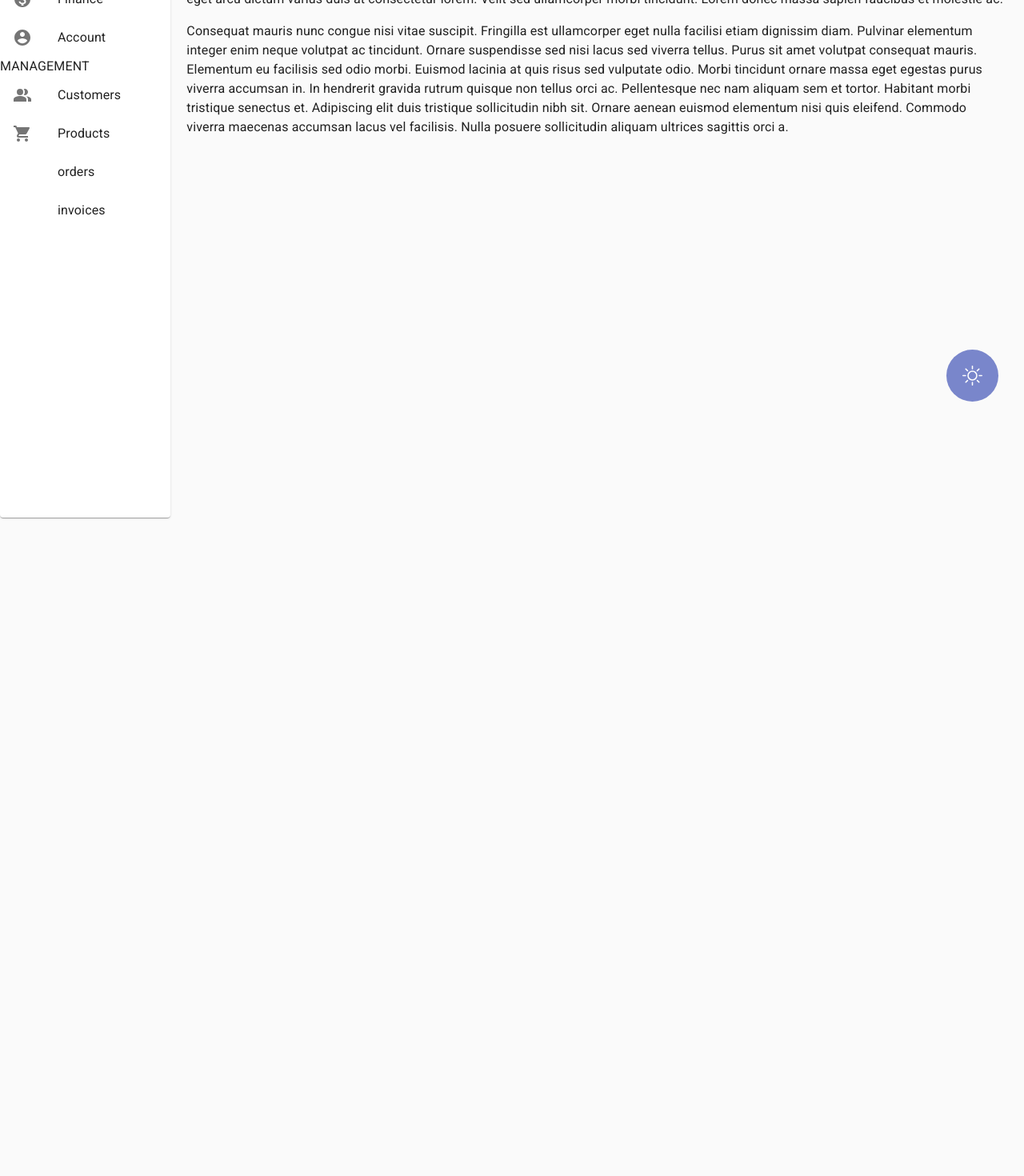
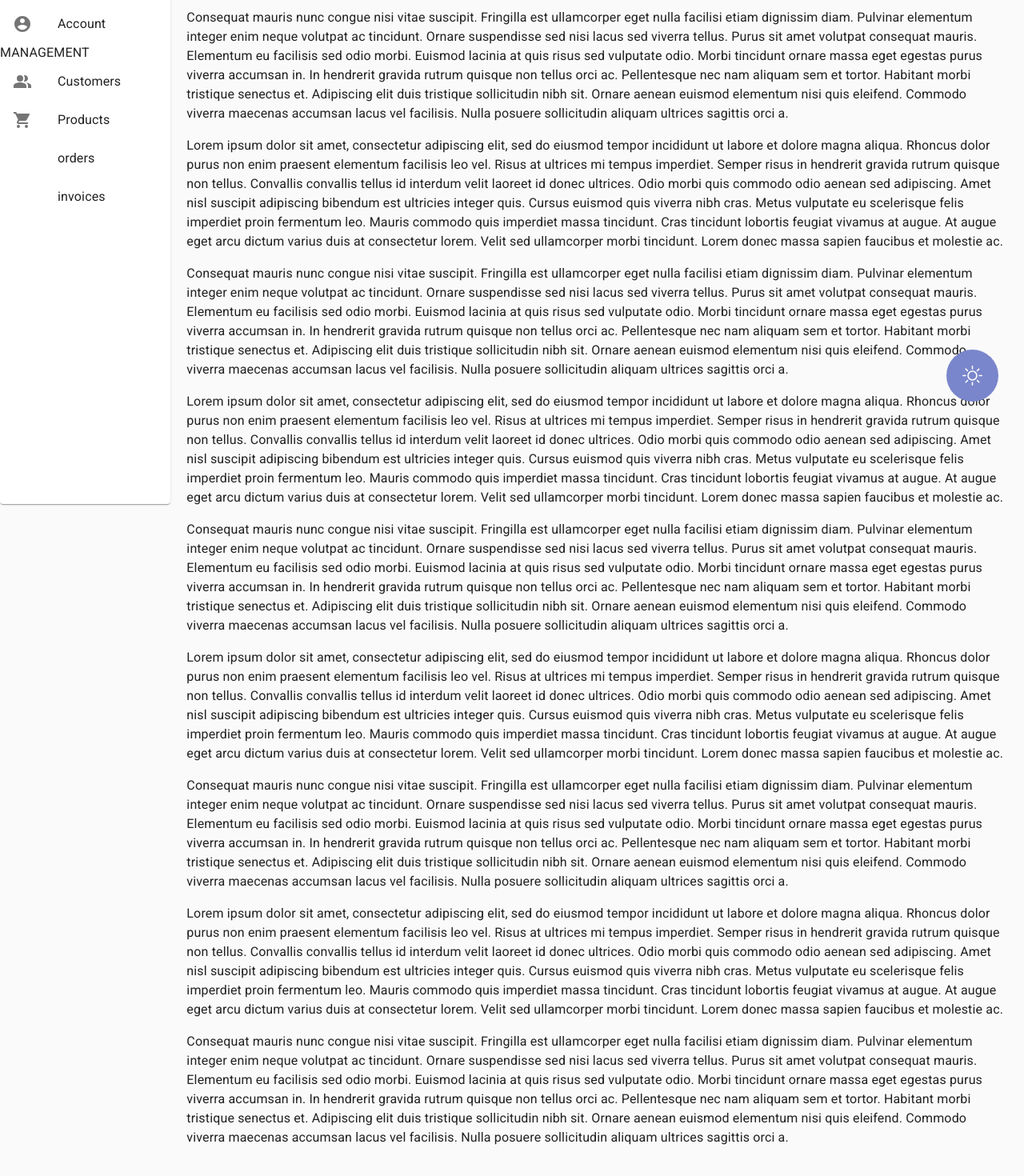
Before and after one commit to BisiDavi/dashboard, a Next.js app: page / in a window 1280 px wide. Shown: the part 250-1720 px from the top of the page at 80% size. Before the commit the page ends 800 px from the top, so only its background shows below. Built offline with nearby package versions, Linux system fonts and the light colour scheme.

Commit message:
styles updated

```diff
--- a/components/Sidebar.tsx
+++ b/components/Sidebar.tsx
@@ -37,9 +37,6 @@
     <Paper className={classes.sidebar}>
       <div
         className={classes.list}
-        role="presentation"
-        onClick={toggleDrawer}
-        onKeyDown={toggleDrawer}
       >
         <List>
           {menus.map(({ category, menu }) => (
--- a/pages/index.tsx
+++ b/pages/index.tsx
@@ -32,6 +32,118 @@
         maecenas accumsan lacus vel facilisis. Nulla posuere sollicitudin
         aliquam ultrices sagittis orci a.
       </Typography>
+      <Typography paragraph>
+        Lorem ipsum dolor sit amet, consectetur adipiscing elit, sed do eiusmod
+        tempor incididunt ut labore et dolore magna aliqua. Rhoncus dolor purus
+        non enim praesent elementum facilisis leo vel. Risus at ultrices mi
+        tempus imperdiet. Semper risus in hendrerit gravida rutrum quisque non
+        tellus. Convallis convallis tellus id interdum velit laoreet id donec
+        ultrices. Odio morbi quis commodo odio aenean sed adipiscing. Amet nisl
+        suscipit adipiscing bibendum est ultricies integer quis. Cursus euismod
+        quis viverra nibh cras. Metus vulputate eu scelerisque felis imperdiet
+        proin fermentum leo. Mauris commodo quis imperdiet massa tincidunt. Cras
+        tincidunt lobortis feugiat vivamus at augue. At augue eget arcu dictum
+        varius duis at consectetur lorem. Velit sed ullamcorper morbi tincidunt.
+        Lorem donec massa sapien faucibus et molestie ac.
+      </Typography>
+      <Typography paragraph>
+        Consequat mauris nunc congue nisi vitae suscipit. Fringilla est
+        ullamcorper eget nulla facilisi etiam dignissim diam. Pulvinar elementum
+        integer enim neque volutpat ac tincidunt. Ornare suspendisse sed nisi
+        lacus sed viverra tellus. Purus sit amet volutpat consequat mauris.
+        Elementum eu facilisis sed odio morbi. Euismod lacinia at quis risus sed
+        vulputate odio. Morbi tincidunt ornare massa eget egestas purus viverra
+        accumsan in. In hendrerit gravida rutrum quisque non tellus orci ac.
+        Pellentesque nec nam aliquam sem et tortor. Habitant morbi tristique
+        senectus et. Adipiscing elit duis tristique sollicitudin nibh sit.
+        Ornare aenean euismod elementum nisi quis eleifend. Commodo viverra
+        maecenas accumsan lacus vel facilisis. Nulla posuere sollicitudin
+        aliquam ultrices sagittis orci a.
+      </Typography>
+      <Typography paragraph>
+        Lorem ipsum dolor sit amet, consectetur adipiscing elit, sed do eiusmod
+        tempor incididunt ut labore et dolore magna aliqua. Rhoncus dolor purus
+        non enim praesent elementum facilisis leo vel. Risus at ultrices mi
+        tempus imperdiet. Semper risus in hendrerit gravida rutrum quisque non
+        tellus. Convallis convallis tellus id interdum velit laoreet id donec
+        ultrices. Odio morbi quis commodo odio aenean sed adipiscing. Amet nisl
+        suscipit adipiscing bibendum est ultricies integer quis. Cursus euismod
+        quis viverra nibh cras. Metus vulputate eu scelerisque felis imperdiet
+        proin fermentum leo. Mauris commodo quis imperdiet massa tincidunt. Cras
+        tincidunt lobortis feugiat vivamus at augue. At augue eget arcu dictum
+        varius duis at consectetur lorem. Velit sed ullamcorper morbi tincidunt.
+        Lorem donec massa sapien faucibus et molestie ac.
+      </Typography>
+      <Typography paragraph>
+        Consequat mauris nunc congue nisi vitae suscipit. Fringilla est
+        ullamcorper eget nulla facilisi etiam dignissim diam. Pulvinar elementum
+        integer enim neque volutpat ac tincidunt. Ornare suspendisse sed nisi
+        lacus sed viverra tellus. Purus sit amet volutpat consequat mauris.
+        Elementum eu facilisis sed odio morbi. Euismod lacinia at quis risus sed
+        vulputate odio. Morbi tincidunt ornare massa eget egestas purus viverra
+        accumsan in. In hendrerit gravida rutrum quisque non tellus orci ac.
+        Pellentesque nec nam aliquam sem et tortor. Habitant morbi tristique
+        senectus et. Adipiscing elit duis tristique sollicitudin nibh sit.
+        Ornare aenean euismod elementum nisi quis eleifend. Commodo viverra
+        maecenas accumsan lacus vel facilisis. Nulla posuere sollicitudin
+        aliquam ultrices sagittis orci a.
+      </Typography>
+      <Typography paragraph>
+        Lorem ipsum dolor sit amet, consectetur adipiscing elit, sed do eiusmod
+        tempor incididunt ut labore et dolore magna aliqua. Rhoncus dolor purus
+        non enim praesent elementum facilisis leo vel. Risus at ultrices mi
+        tempus imperdiet. Semper risus in hendrerit gravida rutrum quisque non
+        tellus. Convallis convallis tellus id interdum velit laoreet id donec
+        ultrices. Odio morbi quis commodo odio aenean sed adipiscing. Amet nisl
+        suscipit adipiscing bibendum est ultricies integer quis. Cursus euismod
+        quis viverra nibh cras. Metus vulputate eu scelerisque felis imperdiet
+        proin fermentum leo. Mauris commodo quis imperdiet massa tincidunt. Cras
+        tincidunt lobortis feugiat vivamus at augue. At augue eget arcu dictum
+        varius duis at consectetur lorem. Velit sed ullamcorper morbi tincidunt.
+        Lorem donec massa sapien faucibus et molestie ac.
+      </Typography>
+      <Typography paragraph>
+        Consequat mauris nunc congue nisi vitae suscipit. Fringilla est
+        ullamcorper eget nulla facilisi etiam dignissim diam. Pulvinar elementum
+        integer enim neque volutpat ac tincidunt. Ornare suspendisse sed nisi
+        lacus sed viverra tellus. Purus sit amet volutpat consequat mauris.
+        Elementum eu facilisis sed odio morbi. Euismod lacinia at quis risus sed
+        vulputate odio. Morbi tincidunt ornare massa eget egestas purus viverra
+        accumsan in. In hendrerit gravida rutrum quisque non tellus orci ac.
+        Pellentesque nec nam aliquam sem et tortor. Habitant morbi tristique
+        senectus et. Adipiscing elit duis tristique sollicitudin nibh sit.
+        Ornare aenean euismod elementum nisi quis eleifend. Commodo viverra
+        maecenas accumsan lacus vel facilisis. Nulla posuere sollicitudin
+        aliquam ultrices sagittis orci a.
+      </Typography>
+      <Typography paragraph>
+        Lorem ipsum dolor sit amet, consectetur adipiscing elit, sed do eiusmod
+        tempor incididunt ut labore et dolore magna aliqua. Rhoncus dolor purus
+        non enim praesent elementum facilisis leo vel. Risus at ultrices mi
+        tempus imperdiet. Semper risus in hendrerit gravida rutrum quisque non
+        tellus. Convallis convallis tellus id interdum velit laoreet id donec
+        ultrices. Odio morbi quis commodo odio aenean sed adipiscing. Amet nisl
+        suscipit adipiscing bibendum est ultricies integer quis. Cursus euismod
+        quis viverra nibh cras. Metus vulputate eu scelerisque felis imperdiet
+        proin fermentum leo. Mauris commodo quis imperdiet massa tincidunt. Cras
+        tincidunt lobortis feugiat vivamus at augue. At augue eget arcu dictum
+        varius duis at consectetur lorem. Velit sed ullamcorper morbi tincidunt.
+        Lorem donec massa sapien faucibus et molestie ac.
+      </Typography>
+      <Typography paragraph>
+        Consequat mauris nunc congue nisi vitae suscipit. Fringilla est
+        ullamcorper eget nulla facilisi etiam dignissim diam. Pulvinar elementum
+        integer enim neque volutpat ac tincidunt. Ornare suspendisse sed nisi
+        lacus sed viverra tellus. Purus sit amet volutpat consequat mauris.
+        Elementum eu facilisis sed odio morbi. Euismod lacinia at quis risus sed
+        vulputate odio. Morbi tincidunt ornare massa eget egestas purus viverra
+        accumsan in. In hendrerit gravida rutrum quisque non tellus orci ac.
+        Pellentesque nec nam aliquam sem et tortor. Habitant morbi tristique
+        senectus et. Adipiscing elit duis tristique sollicitudin nibh sit.
+        Ornare aenean euismod elementum nisi quis eleifend. Commodo viverra
+        maecenas accumsan lacus vel facilisis. Nulla posuere sollicitudin
+        aliquam ultrices sagittis orci a.
+      </Typography>
     </Pagelayout>
   );
 }
--- a/styles/Layout.syle.ts
+++ b/styles/Layout.syle.ts
@@ -2,7 +2,7 @@
 
 export const layoutStyle = makeStyles((theme) => ({
   toggleTheme: {
-    position: "absolute",
+    position: "fixed",
     bottom: theme.spacing(6),
     right: theme.spacing(4),
     "& button": {
--- a/styles/Pagelayout.style.ts
+++ b/styles/Pagelayout.style.ts
@@ -7,17 +7,18 @@
       flexDirection: "column",
     },
     appBarContainer: {
-      position: "sticky",
-      top: "0",
       zIndex: 1000,
       width: "100%",
       left: "0",
-      height: "100px",
+      position: "fixed",
+      top: "0px",
     },
     content: {
       display: "flex",
       alignItems: "flex-start",
       justifyContent: "space-between",
+      position: "relative",
+      top: "80px",
     },
     sidebarContainer: {
       height: "100vh",
```
